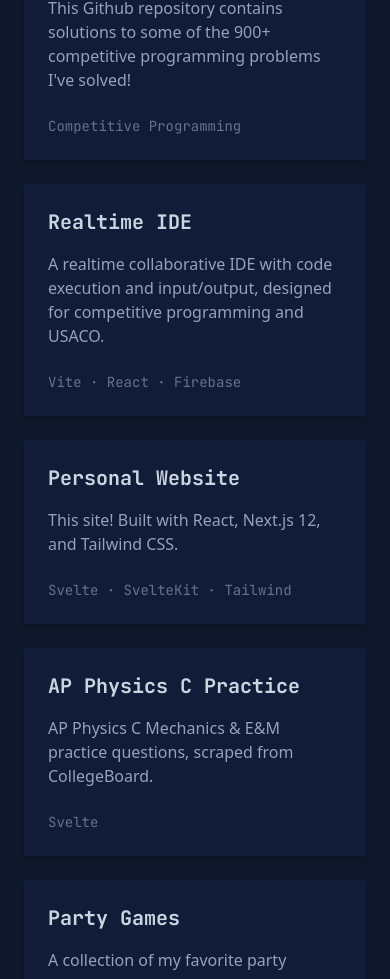
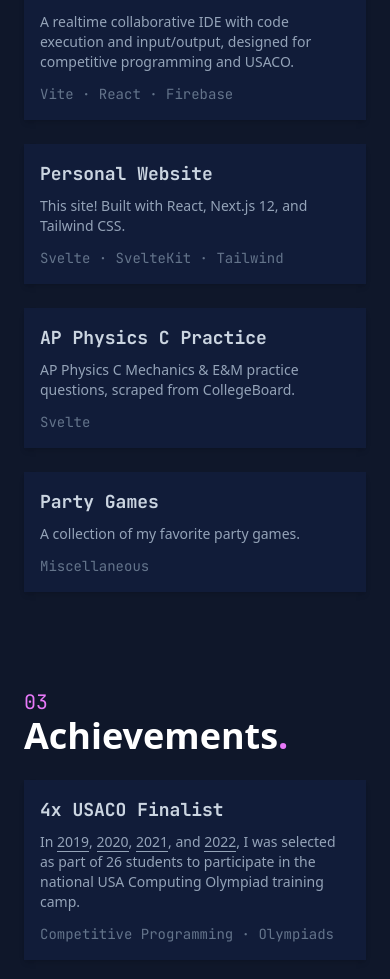
Before and after one commit to thecodingwizard/personal-website, a Next.js app: page / in a window 390 px wide. Shown: the part 2376-3355 px from the top of the page. Built offline with nearby package versions, Linux system fonts and the light colour scheme; a web font is replaced by a local one.

Commit message:
update card sizing on small screens

```diff
--- a/components/CardGrid/Card.tsx
+++ b/components/CardGrid/Card.tsx
@@ -1,6 +1,8 @@
 import Link from 'next/link';
 import AES from 'crypto-js/aes.js';
 import Utf8 from 'crypto-js/enc-utf8.js';
+
+const cardClasses = 'flex flex-col bg-blue-900 bg-opacity-[15%] p-4 sm:p-6 shadow-md';
 
 export const Card = ({
 	title,
@@ -17,14 +19,16 @@ export const Card = ({
 }) => {
 	const content = (
 		<>
-			<h2 className="text-blueGray-300 font-mono font-bold text-xl mb-4 group-hover:text-accent">
+			<h2 className="text-blueGray-300 font-mono font-bold text-lg sm:text-xl mb-2 sm:mb-4 group-hover:text-accent">
 				{title}
 			</h2>
 			{children && (
-				<p className="text-blueGray-400 group-hover:text-blueGray-200 flex-1">{children}</p>
+				<p className="text-blueGray-400 text-sm sm:text-base group-hover:text-blueGray-200 flex-1">
+					{children}
+				</p>
 			)}
 			{tags && (
-				<div className="mt-6 text-sm text-blueGray-500 group-hover:text-blueGray-400 font-mono">
+				<div className="mt-3 sm:mt-6 text-sm text-blueGray-500 group-hover:text-blueGray-400 font-mono">
 					{tags.join(` · `)}
 				</div>
 			)}
@@ -43,7 +47,7 @@ export const Card = ({
 		return (
 			<button
 				onClick={handleClick}
-				className="flex flex-col bg-blue-900 bg-opacity-[15%] hover:bg-opacity-25 group p-6 shadow-md text-left"
+				className={`${cardClasses} hover:bg-opacity-25 group  text-left`}
 			>
 				{content}
 			</button>
@@ -53,24 +57,16 @@ export const Card = ({
 			// internal link
 			return (
 				<Link href={link}>
-					<a className="flex flex-col bg-blue-900 bg-opacity-[15%] hover:bg-opacity-25 group p-6 shadow-md">
-						{content}
-					</a>
+					<a className={`${cardClasses} hover:bg-opacity-25 group`}>{content}</a>
 				</Link>
 			);
 		}
 		return (
-			<a
-				href={link}
-				target="_blank"
-				className="flex flex-col bg-blue-900 bg-opacity-[15%] hover:bg-opacity-25 group p-6 shadow-md"
-			>
+			<a href={link} target="_blank" className={`${cardClasses} hover:bg-opacity-25 group`}>
 				{content}
 			</a>
 		);
 	} else {
-		return (
-			<div className="flex flex-col bg-blue-900 bg-opacity-[15%] p-6 shadow-md">{content}</div>
-		);
+		return <div className={cardClasses}>{content}</div>;
 	}
 };
```
